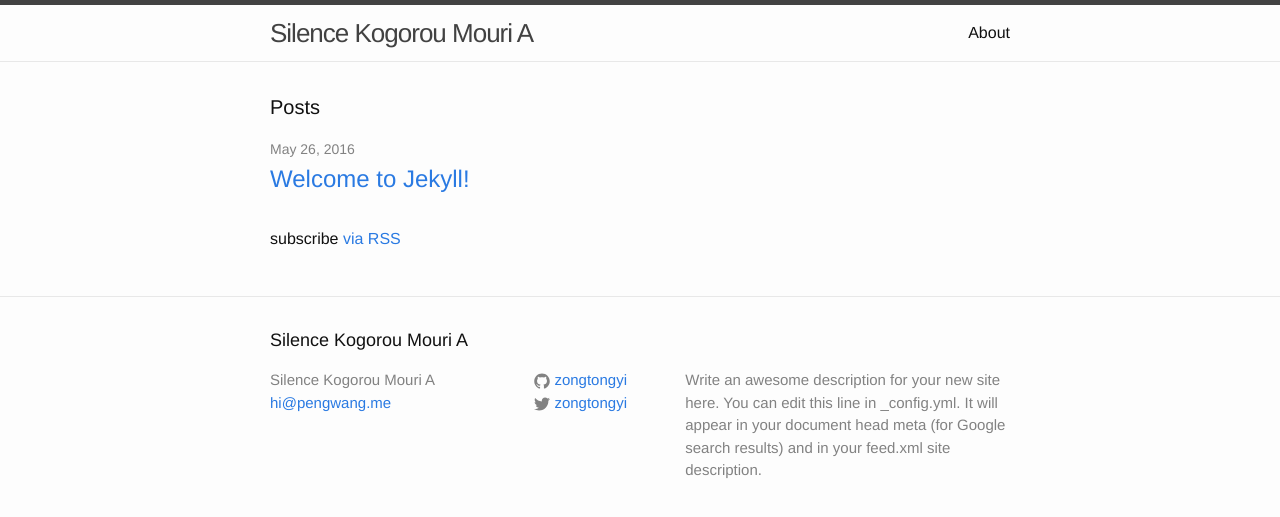
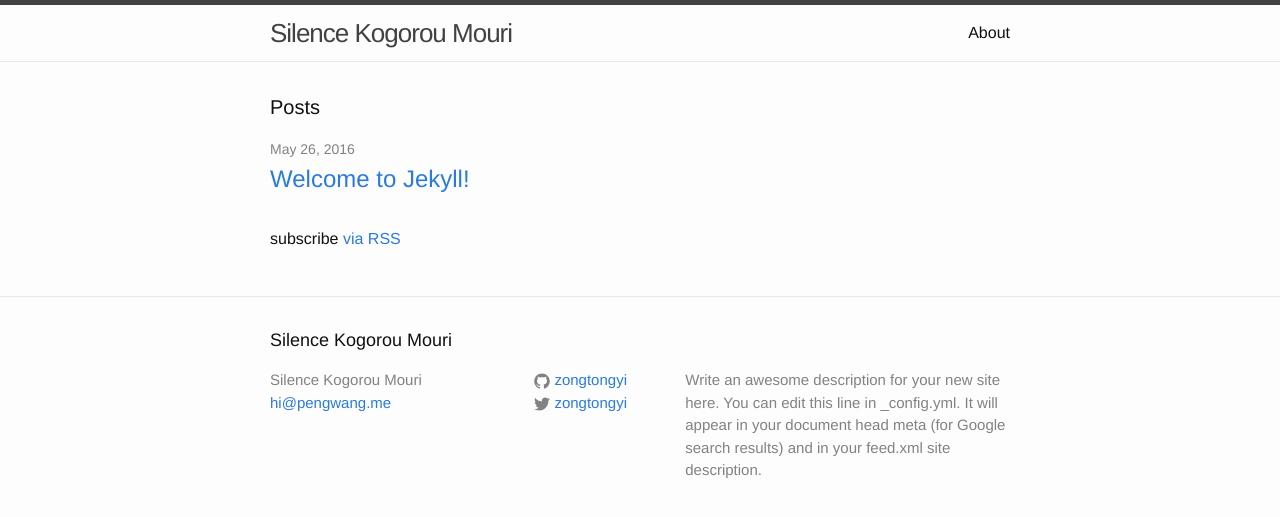
Before and after one commit to zongtongyi/zongtongyi.github.io, a Jekyll site: the page built from index.html, in a window 1280 px wide. Shown: the top 517 px of the page. Built offline with Jekyll 4.4.1, drawn with Linux system fonts in a browser that asks for light colours.

Commit message:
remove 'A'

```diff
--- a/_config.yml
+++ b/_config.yml
@@ -6,7 +6,7 @@
 # 'jekyll serve'. If you change this file, please restart the server process.
 
 # Site settings
-title: Silence Kogorou Mouri A
+title: Silence Kogorou Mouri
 email: hi@pengwang.me
 description: > # this means to ignore newlines until "baseurl:"
   Write an awesome description for your new site here. You can edit this
```
